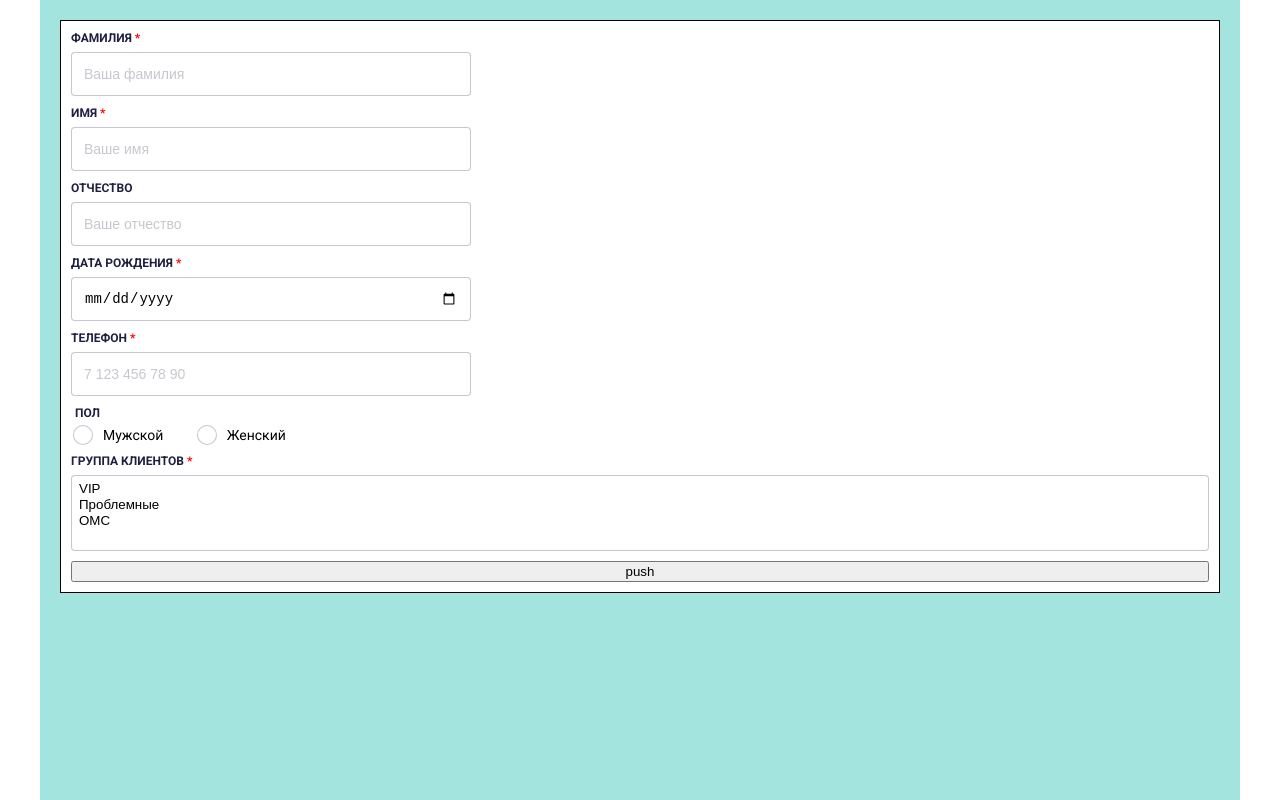
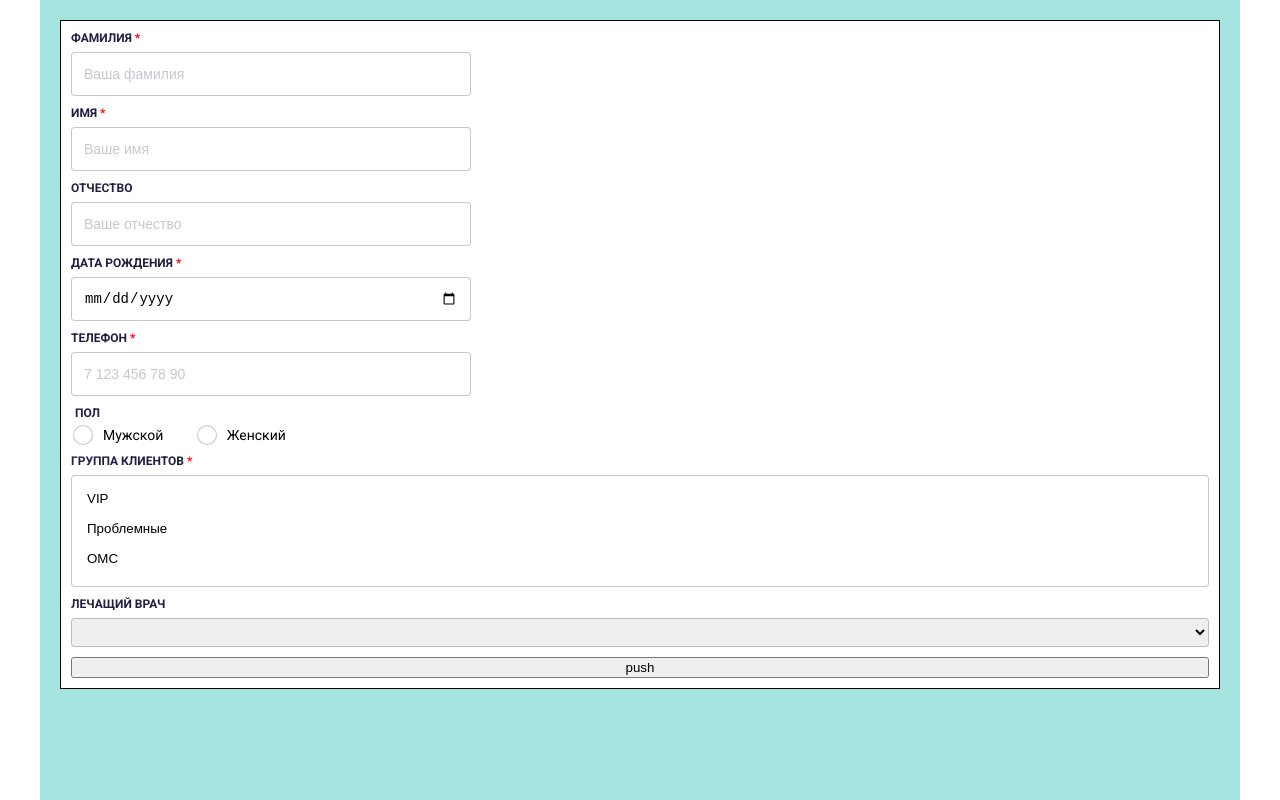
Before and after one commit to mefistodevelop/vue-form, a Vue app: page / in a window 1280 px wide. Built offline with nearby package versions, Linux system fonts and the light colour scheme.

Commit message:
feat: replace Multiselector with universal Selector component

```diff
--- a/src/components/Form.vue
+++ b/src/components/Form.vue
@@ -59,9 +59,22 @@
     </div>
 
     <div class="form__element">
-      <Multiselect
+      <Selector
         v-model="form.clientGroup"
         :v="$v.form.clientGroup"
+        :options="groups"
+        placeholder="Группа клиентов"
+        required
+        multiple
+      />
+    </div>
+
+    <div class="form__element">
+      <Selector
+        v-model="form.clientDoctor"
+        :v="$v.form.clientDoctor"
+        :options="doctors"
+        placeholder="Лечащий врач"
       />
     </div>
 
@@ -70,12 +83,12 @@
 </template>
 
 <script>
-  import { required} from 'vuelidate/lib/validators';
+  import { required } from 'vuelidate/lib/validators';
   import { length, firstCharIs } from '../utils/validators';
   import FormField from './FormField';
   import PhoneField from './PhoneField';
   import GenderRadio from './GenderRadio';
-  import Multiselect from './Multiselect';
+  import Selector from './Selector';
 
   export default {
     name: 'Form',
@@ -88,12 +101,15 @@
           birthdate: '',
           phone: '',
           clientGroup: [],
+          clientDoctor: '',
         },
+        groups: ['VIP', 'Проблемные', 'ОМС'],
+        doctors: ['Иванов', 'Захаров', 'Чернышева'],
       };
     },
     components: {
       FormField, PhoneField, GenderRadio,
-      Multiselect,
+      Selector,
     },
     validations: {
       form: {
@@ -107,15 +123,14 @@
           firstCharIs: firstCharIs(7),
         },
         clientGroup: { required },
+        clientDoctor: {},
       },
     },
     methods: {
       submit() {
-        if (this.$v.$invalid) {
         this.$v.$touch();
-          return;
-        }
-        alert('submited')
+        if (this.$v.$invalid) return;
+        alert('submited');
       },
     },
   };
--- a/src/components/Multiselect.vue
+++ /dev/null
@@ -1,81 +0,0 @@
-<template>
-  <div class="multiselect-wrapper">
-    <label class="multiselect__label" title="Чтобы выбрать несколько вариантов нажмите Ctrl">
-      <span class="multiselect__header">
-        Группа клиентов
-        <span class="multiselect__star">*</span>
-        <small class="multiselect__error" v-if="v.$error && !v.$required">
-          Это поле обязательно для заполнения
-        </small>
-      </span>
-      <select class="multiselect__group" name="client-group" v-model="fieldValue"
-        @change="v.$touch()" multiple>
-        <option class="multiselect__option" value="VIP">VIP</option>
-        <option class="multiselect__option" value="Проблемные">Проблемные</option>
-        <option class="multiselect__option" value="ОМС">ОМС</option>
-      </select>
-    </label>
-
-  </div>
-</template>
-
-<script>
-  export default {
-    name: 'Multiselect',
-    props: {
-      value: {
-        type: Array,
-      },
-      v: {
-        type: Object,
-        required: true,
-      },
-    },
-    computed: {
-      fieldValue: {
-        get() {
-          return this.value;
-        },
-        set(value) {
-          this.$emit("input", value);
-        },
-      },
-    },
-  };
-</script>
-
-<style lang="scss" scoped>
-  @import '../utils/_variables';
-
-  .multiselect {
-    &__header {
-      @include label-header;
-    }
-    &__label {
-      @include field-label;
-      display: flex;
-      flex-direction: column;
-    }
-
-    &__star {
-      @include required-mark;
-    }
-
-    &__error {
-      color: #ff0000;
-    }
-
-    &__group {
-      margin-top: .7rem;
-      padding: .5rem;
-      border: 1px solid $inactive;
-      border-radius: 4px;
-      overflow-y: auto;
-
-      &:hover,
-      &:focus {
-        border-color: $hovered-field;
-      }
-    }
-  }
-</style>
--- /dev/null
+++ b/src/components/Selector.vue
@@ -0,0 +1,124 @@
+<template>
+  <div class="selector">
+    <label class="selector__label" title="Чтобы выбрать несколько вариантов нажмите Ctrl">
+      <span class="selector__header">
+        {{ placeholder }}
+        <span class="selector__star" v-if="required">*</span>
+        <small class="selector__error" v-if="v.$error && !v.$required">
+          Это поле обязательно для заполнения
+        </small>
+      </span>
+      <select
+        class="selector__group"
+        :class="{'selector__group_multiple': multiple}"
+        name="client-group"
+        v-model="fieldValue"
+        @change="v.$touch()"
+        :multiple="multiple"
+      >
+        <option
+          class="selector__option"
+          v-for="(option, index) in options"
+          :key="index"
+          :value="option"
+        >
+          {{ option }}
+        </option>
+      </select>
+    </label>
+  </div>
+</template>
+
+<script>
+  export default {
+    name: 'selector',
+    props: {
+      value: {
+        type: [Array, String],
+        default() {
+          if (this.multiple) return [];
+          return '';
+        },
+      },
+      v: {
+        type: Object,
+        required: true,
+      },
+      options: {
+        type: Array,
+        default() {
+          return [];
+        },
+      },
+      required: {
+        type: Boolean,
+        default: false,
+      },
+      multiple: {
+        type: Boolean,
+        default: false,
+      },
+      placeholder: {
+        type: String,
+        default: '',
+      },
+    },
+    computed: {
+      fieldValue: {
+        get() {
+          return this.value;
+        },
+        set(value) {
+          this.$emit("input", value);
+        },
+      },
+    },
+  };
+</script>
+
+<style lang="scss" scoped>
+  @import '../utils/_variables';
+
+  .selector {
+    &__header {
+      @include label-header;
+    }
+
+    &__label {
+      @include field-label;
+      display: flex;
+      flex-direction: column;
+    }
+
+    &__star {
+      @include required-mark;
+    }
+
+    &__error {
+      color: #ff0000;
+    }
+
+    &__group {
+      margin-top: .7rem;
+      padding: .5rem;
+
+      border: 1px solid $inactive;
+      border-radius: 4px;
+
+      &:hover,
+      &:focus {
+        border-color: $hovered-field;
+      }
+
+      &_multiple {
+        min-height: 10rem;
+        overflow-y: auto;
+      }
+    }
+
+    &__option {
+      margin: .5rem;
+      padding: .5rem;
+    }
+  }
+</style>
```
Lines whose indentation alone changed are shown as unchanged.
